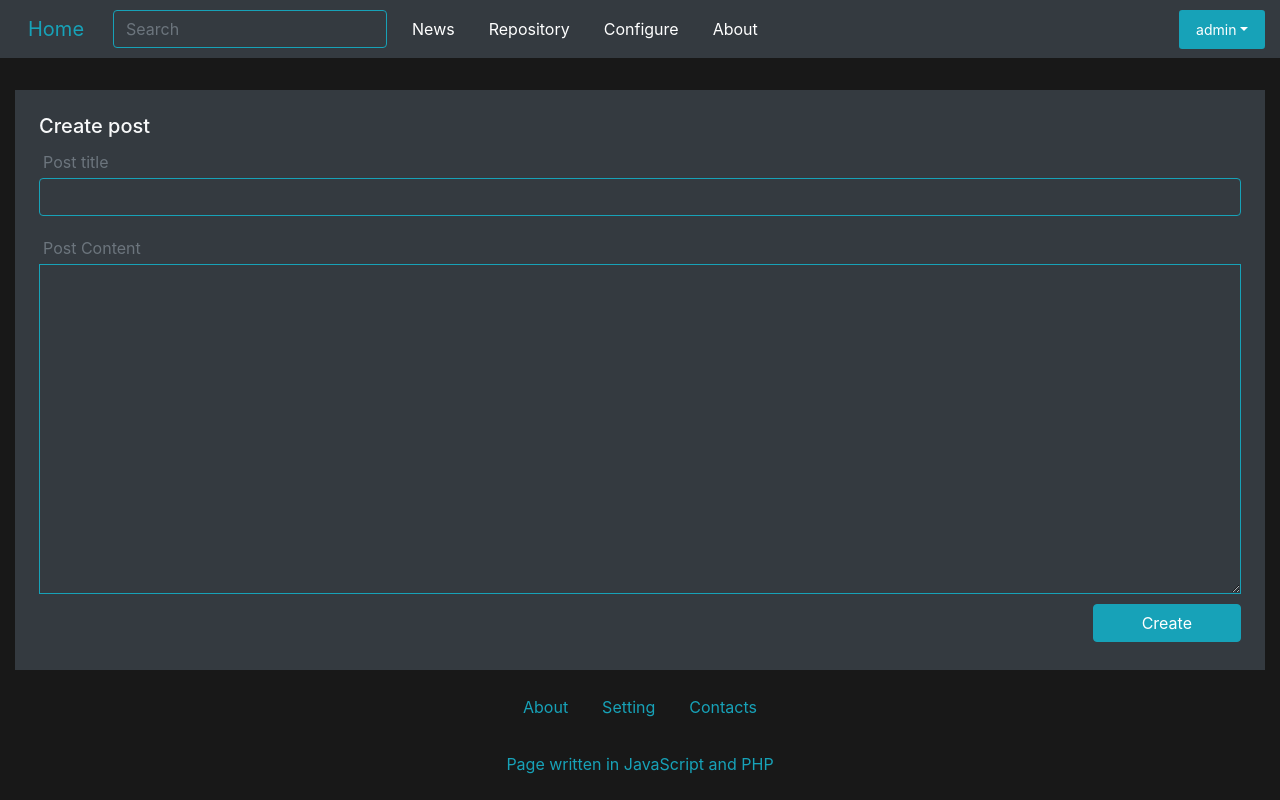
After one commit to KamilGanczarski/Database-of-blog-php-mysql, a PHP site: page /configuration_page.php in a window 1280 px wide. The commit adds this page. Run offline with PHP 8.4, Linux system fonts and the light colour scheme; a user stored in the database is signed in; some libraries are stand-ins or nearby versions.

Commit message:
Improve arrangement of files, correct page layout and add page of configure of blog

```diff
--- /dev/null
+++ b/configuration_page.php
@@ -0,0 +1,125 @@
+<?php
+  session_start();
+  $username = 'user';
+  $userId = 0;
+  $loginBool = false;
+  if(isset($_SESSION['login'])) {
+    $username = $_SESSION['login'];
+    $userId = $_SESSION['userId'];
+    $loginBool = true;
+  }
+  else {
+    header('Location: login_page.php');
+  }
+?>
+<!DOCTYPE html>
+<html lang='en'>
+<head>
+  <meta charset='UTF-8'>
+  <meta name='viewport' content='width=device-width, initial-scale=1.0'>
+  <meta http-equiv='X-UA-Compatible' content='ie=edge'>
+  <title>Document</title>
+  <link rel='stylesheet' href='style/style.css'>
+  <script src='https://code.jquery.com/jquery-3.3.1.slim.min.js'></script>
+  <script src='https://cdnjs.cloudflare.com/ajax/libs/popper.js/1.14.7/umd/popper.min.js'></script>
+  <script src='https://stackpath.bootstrapcdn.com/bootstrap/4.3.1/js/bootstrap.min.js'></script>
+  <link rel='stylesheet' href='https://stackpath.bootstrapcdn.com/bootstrap/4.2.1/css/bootstrap.min.css'>
+</head>
+<body class='w-100 container-fluid m-0 p-0 row bg-black text-center'>
+
+  <header class='col-sm-12 row mx-0 bg-dark justify-content-between'>
+    <nav class="w-100 px-0 navbar navbar-expand-lg navbar-dark bg-dark">
+      <a class="navbar-brand btn bg-transparent text-info" href="index.php">Home</a>
+      <button class="navbar-toggler btn bg-transparent" type="button" data-toggle="collapse" data-target="#navbarColor01" aria-controls="navbarColor01" aria-expanded="false" aria-label="Toggle navigation">
+        <span class="navbar-toggler-icon"></span>
+      </button>
+
+      <div class="collapse navbar-collapse" id="navbarColor01">
+        <ul class="navbar-nav mr-auto justify-content-end">
+          <li class="nav-item active my-auto">
+            <form class="form-inline py-3 py-lg-0" action='index.php' method='get'>
+              <input type="search" placeholder="Search" aria-label="Search"
+                class="form-control w-100 mr-sm-2 bg-dark border-info text-light">
+              <input class="d-none" type="submit">
+            </form>
+          </li>
+          <li class="nav-item active">
+            <a class="w-100 px-3 py-3 py-lg-2 nav-link btn bg-transparent text-left"
+              href="index.php">News</a>
+          </li>
+          <li class="nav-item active">
+            <a class="w-100 px-3 py-3 py-lg-2 nav-link btn bg-transparent text-left"
+              href="#">Repository</a>
+          </li>
+          <?php if($loginBool) echo '<li class="nav-item active">
+            <a class="w-100 px-3 py-3 py-lg-2 nav-link btn bg-transparent text-left"
+              href="configuration_page.php">Configure</a>
+          </li>'; ?>
+          <li class="nav-item active">
+            <a class="w-100 px-3 py-3 py-lg-2 nav-link btn bg-transparent text-left"
+              href="#">About</a>
+          </li>
+        </ul>
+        <ul class="navbar-nav ml-auto justify-content-end">
+          <li class="nav-item active d-none <?php if($loginBool) echo 'd-lg-block'; ?>">
+            <button class="px-3 nav-link btn btn-sm bg-info text-left dropdown-toggle"
+              href="#" data-toggle="dropdown" aria-haspopup="true"
+              aria-expanded="false"><?php if($loginBool) echo $username; ?></button>
+              <div class="dropdown-menu dropdown-menu-right">
+                <a class="btn btn-light w-100 text-left" href="#">Help</a>
+                <a class="btn btn-light w-100 text-left" href="#">Accout settings</a>
+                <a class="btn btn-light w-100 text-left" href="php/login/logout.php">Sign out</a>
+              </div>
+          </li>
+          <li class="nav-item active d-none <?php if(!$loginBool) echo 'd-lg-block'; ?>">
+            <a class="px-3 nav-link btn btn-sm bg-info text-left"
+              href="login_page.php">sign in</a>
+          </li>
+          <li class="nav-item active d-lg-none">
+            <a class="w-100 px-3 py-3 nav-link btn bg-transparent text-left"
+              href="#">Help</a>
+          </li>
+          <li class="nav-item active <?php if($loginBool) echo 'd-lg-none'; else echo 'd-none' ?>">
+            <a class="w-100 px-3 py-3 nav-link btn bg-transparent text-left"
+              href="#">Accout settings</a>
+          </li>
+          <li class="nav-item active <?php if(!$loginBool) echo 'd-lg-none'; else echo 'd-none' ?>">
+            <a class="w-100 px-3 py-3 nav-link btn bg-transparent text-left"
+              href="login_page.php">Sign in</a>
+          </li>
+          <li class="nav-item active <?php if($loginBool) echo 'd-lg-none'; else echo 'd-none' ?>">
+            <a class="w-100 px-3 py-3 nav-link btn bg-transparent text-left"
+              href="php/login/logout.php">Sign out</a>
+          </li>
+        </ul>
+      </div>
+    </nav>
+  </header>
+
+  <main class='container-fluid row mx-auto text-light'>
+
+    <div class='w-100 mx-0 row py-3 justify-content-around'>
+      <div class='col-sm-12 bg-dark p-4 mt-3 text-left'>
+        <p class='h5'>Create post</p>
+
+        <form action="php/blog configuration/configuration.php" method="post">
+          <p class="p-1 m-0 text-left text-muted">Post title</p>
+          <input type="text" name="post_title"
+            class='mx-auto mb-3 form-control bg-dark border-info text-light'>
+          <p class="p-1 m-0 text-left text-muted">Post Content</p>
+          <textarea form='add_post' rows="13" class='w-100 p-2 bg-dark border-info text-light'></textarea>
+          <div class="w-100 text-right">
+            <input type="submit" value="Create" class='px-5 my-1 btn btn-info'>
+          </div>
+        </form>
+      </div>
+    </div>
+
+  </main>
+
+  <?php require_once 'php/parts_of_a_website/footer.php'; ?>
+
+  <script src='js/render.js'></script>
+  <script src='js/resizePage.js'></script>
+</body>
+</html>
--- /dev/null
+++ b/php/blog configuration/configuration.php
@@ -0,0 +1,3 @@
+<?php
+
+echo 'configuration.php';
--- a/login/login.php
+++ b/php/login/login.php
@@ -1,6 +1,8 @@
 <?php
 
 require_once '../fetch_data/fetch.php';
+$Fetch = new Fetch;
+$users = $Fetch->fetchData('SELECT * FROM users');
 
 class Login {
   public $userId = 0;
@@ -54,8 +56,8 @@ if($Login->checkUser()) {
   session_start();
   $_SESSION['login'] = $Login->username;
   $_SESSION['userId'] = $Login->userId;
-  header('Location: ../index.php');
+  header('Location: ../../index.php');
 }
 else {
-  header('Location: ../loginPage.php');
+  header('Location: ../../login_page.php');
 }
--- a/login/logout.php
+++ b/php/login/logout.php
@@ -3,4 +3,4 @@
 session_start();
 session_unset();
 session_destroy();
-header('Location: ../loginPage.php');
+header('Location: ../../login_page.php');
--- /dev/null
+++ b/php/parts_of_a_website/footer.php
@@ -0,0 +1,14 @@
+
+  <footer class='container-fluid mx-auto row' style='position: relative; bottom: 0;'>
+    <div class="w-100 mx-0 row justify-content-center text-primary">
+      <a class="px-3 py-2 btn bg-transparent text-left text-info"
+        href="#">About</a>
+      <a class="px-3 py-2 btn bg-transparent text-left text-info"
+        href="#">Setting</a>
+      <a class="px-3 py-2 btn bg-transparent text-left text-info"
+        href="#">Contacts</a>
+    </div>
+    <p class='col-md-12 py-4 my-0 mx-auto text-info'>
+      Page written in JavaScript and PHP
+    </p>
+  </footer>
--- a/style/style.css
+++ b/style/style.css
@@ -1,3 +1,11 @@
 .bg-black {
   background: #181818;
 }
+
+.loginWindow {
+  width: 500px;
+}
+
+.bg-colors {
+  background-image: linear-gradient(to right,#ff8a00,#da1b60);
+}
```
Also changed, not shown: create table in phpmyadmin/index.sql (+12 -5 lines), index.php (+15 -26 lines), login_page.php (renamed from loginPage.php, +29 -36 lines), php/fetch_data/fetch.php (renamed from fetch_data/fetch.php, +2 -6 lines), php/fetch_data/connection.php (renamed from fetch_data/connection.php).
